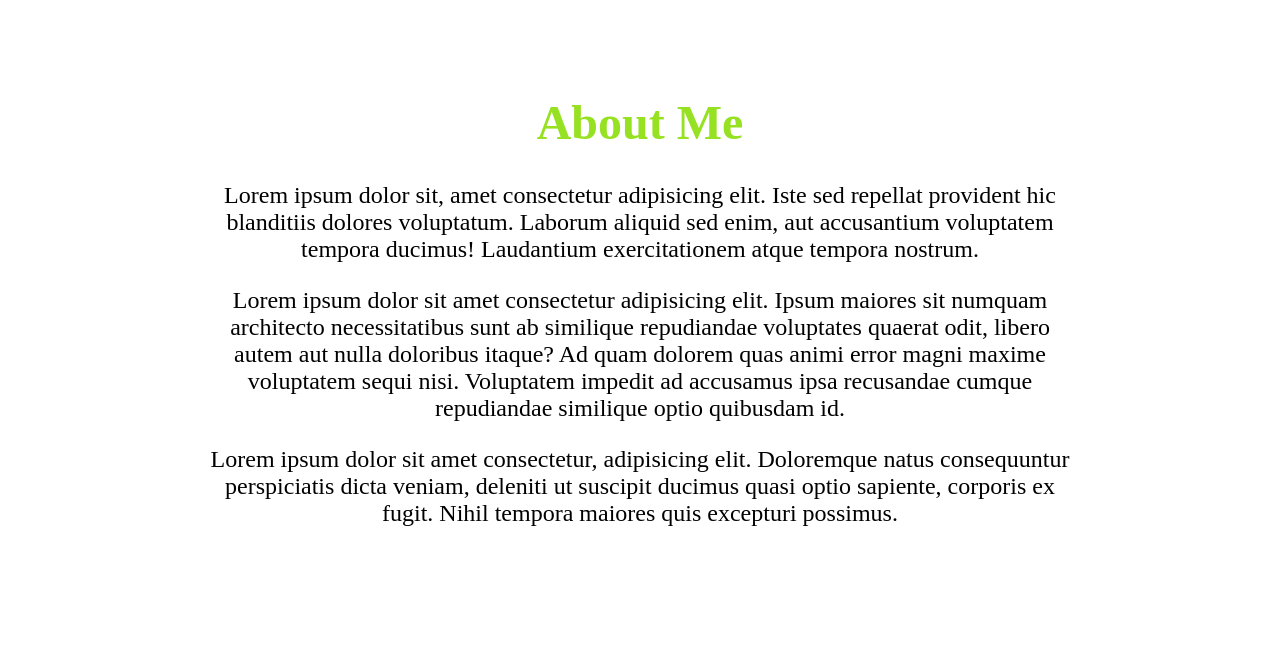
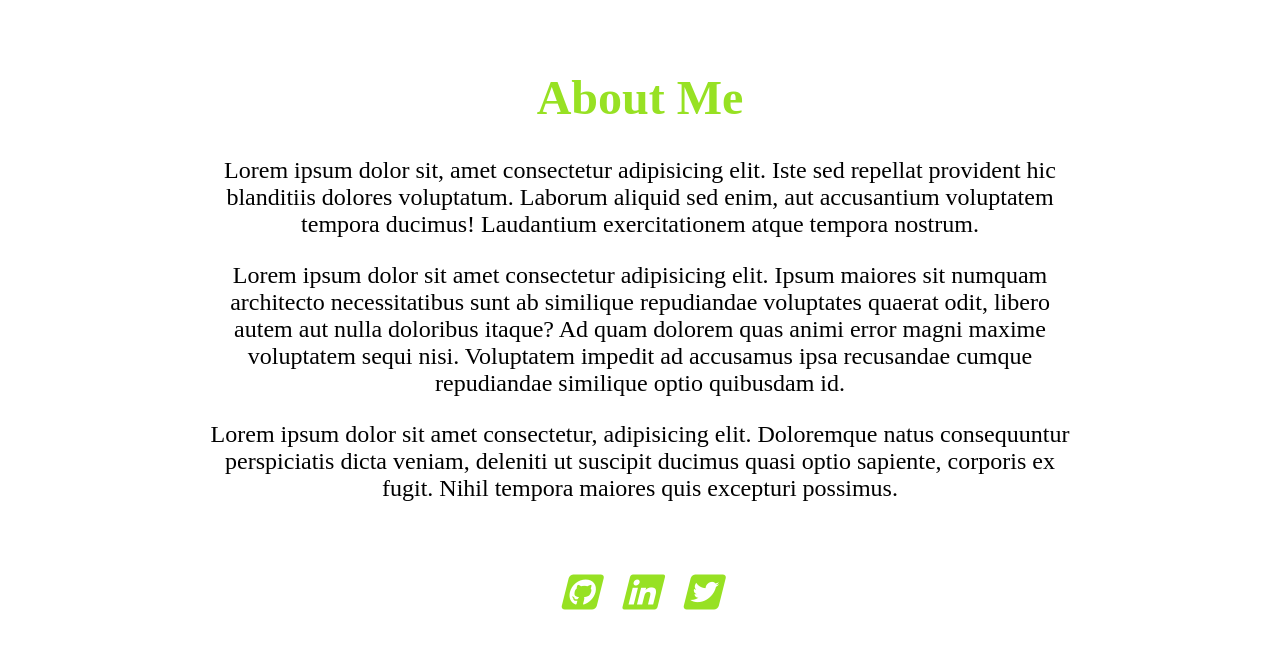
Before and after one commit to exponentsoftware/fdoc_4-NakRex, a plain HTML site: page index.html in a window 1280 px wide. Shown: the part 653-1302 px from the top of the page. Drawn offline with Linux system fonts and the light colour scheme; a web font is replaced by a local one.

Commit message:
added icons

```diff
--- a/index.css
+++ b/index.css
@@ -85,6 +85,15 @@ label{
     margin-left: 200px;
     margin-right: 200px;
     text-align: center;
-    margin-top: 75px;
-    margin-bottom: 100px;
+    margin-top: 50px;
 }
+.icons-container{
+    margin-top: 70px;
+    margin-bottom: 50px;
+}
+.icons-container>i{
+    font-size: 2.5rem;
+    color: #97e123;
+    margin: 10px;
+    cursor: pointer;
+}
--- a/index.html
+++ b/index.html
@@ -9,7 +9,7 @@
     <link rel="preconnect" href="https://fonts.googleapis.com">
 <link rel="preconnect" href="https://fonts.gstatic.com" crossorigin>
 <link href="https://fonts.googleapis.com/css2?family=Mochiy+Pop+P+One&family=Teko:wght@300&display=swap" rel="stylesheet">
-
+<link rel="stylesheet" href="https://cdnjs.cloudflare.com/ajax/libs/font-awesome/6.0.0-beta3/css/brands.min.css" integrity="sha512-rQgMaFKZKIoTKfYInSVMH1dSM68mmPYshaohG8pK17b+guRbSiMl9dDbd3Sd96voXZeGerRIFFr2ewIiusEUgg==" crossorigin="anonymous" referrerpolicy="no-referrer" />
 </head>
 <body>
     <div class="bg-img">
@@ -41,6 +41,11 @@
         </p>
         <p>Lorem ipsum dolor sit amet consectetur adipisicing elit. Ipsum maiores sit numquam architecto necessitatibus sunt ab similique repudiandae voluptates quaerat odit, libero autem aut nulla doloribus itaque? Ad quam dolorem quas animi error magni maxime voluptatem sequi nisi. Voluptatem impedit ad accusamus ipsa recusandae cumque repudiandae similique optio quibusdam id.</p>
         <p>Lorem ipsum dolor sit amet consectetur, adipisicing elit. Doloremque natus consequuntur perspiciatis dicta veniam, deleniti ut suscipit ducimus quasi optio sapiente, corporis ex fugit. Nihil tempora maiores quis excepturi possimus.</p>
+        <div class="icons-container">
+            <i class="fab fa-github-square"></i>
+            <i class="fab fa-linkedin"></i>
+            <i class="fab fa-twitter-square"></i>
+        </div>
     </div>
 </body>
 </html>
```
